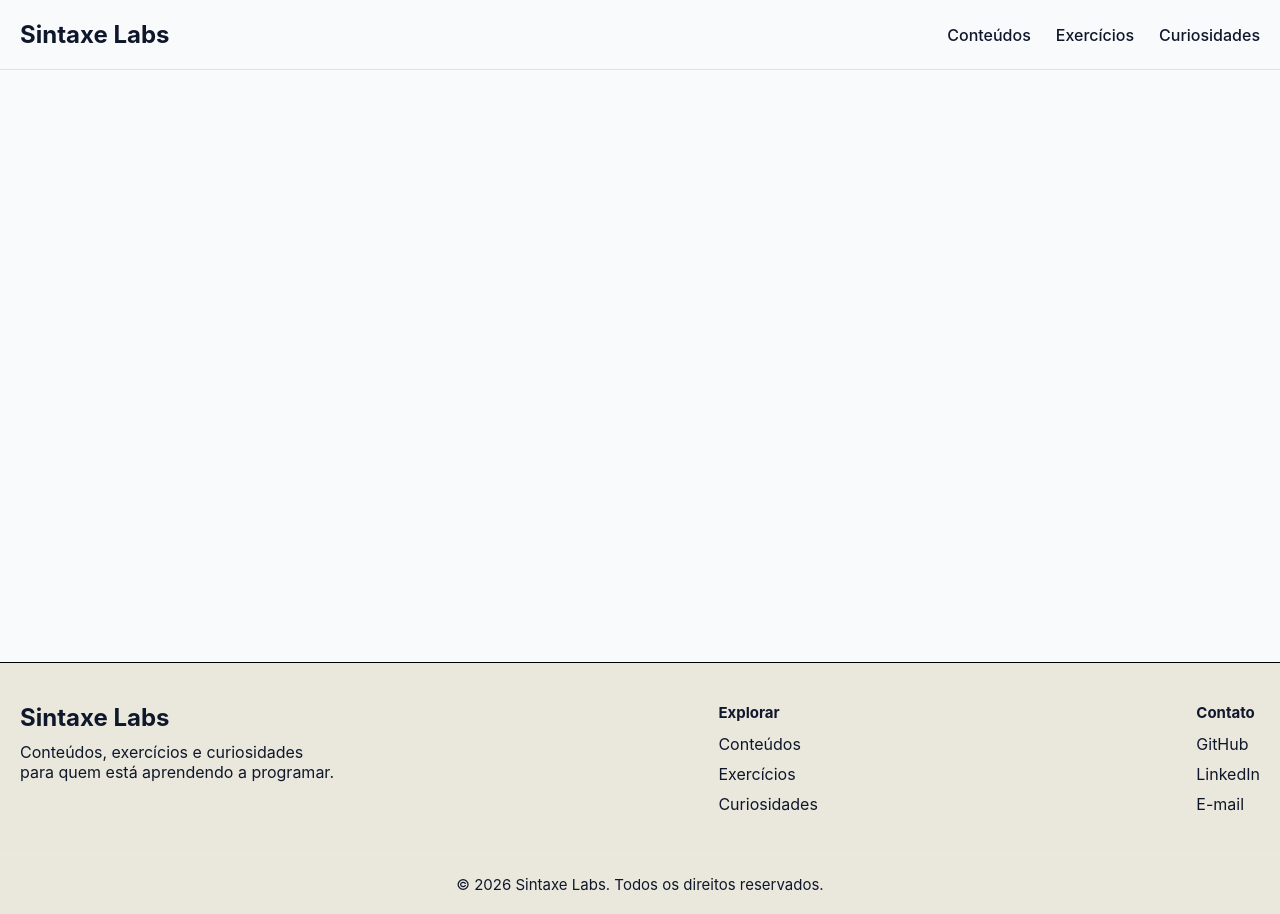
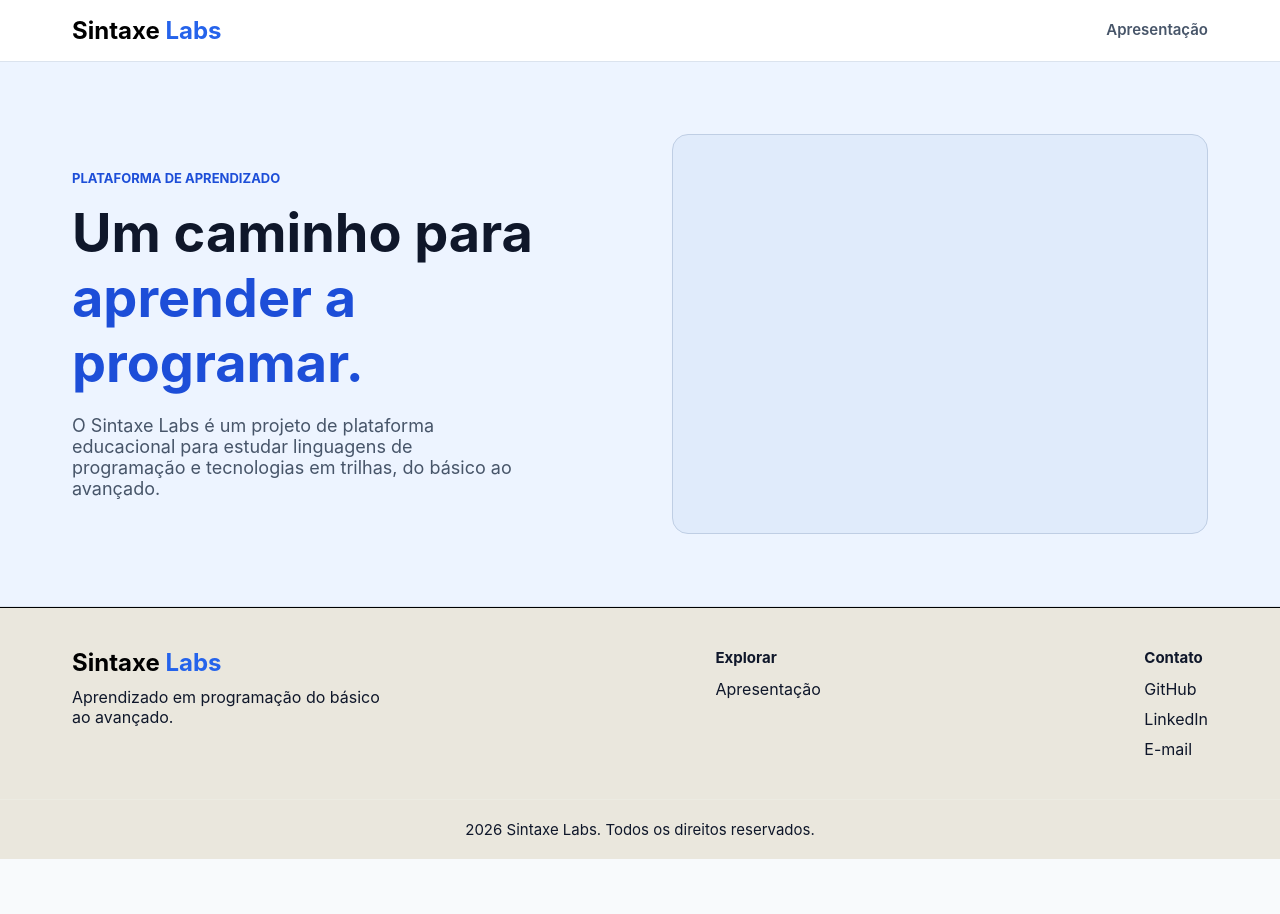
Before and after one commit to joaofranciscoms/projeto-sintaxe-labs-web-front-end, a plain HTML site: page index.html in a window 1280 px wide. After the commit the page ends 859 px from the top, so only its background shows below. Drawn offline with Linux system fonts and the light colour scheme.

Commit message:
Iniciando o desenvolvimento dos recursos internos da landing page, construindo o design do card de apresentação

```diff
--- a/index.html
+++ b/index.html
@@ -1,5 +1,5 @@
 <!DOCTYPE html>
-<html lang="en">
+<html lang="pt-BR">
 <head>
     <meta charset="UTF-8">
     <meta name="viewport" content="width=device-width, initial-scale=1.0">
@@ -7,49 +7,58 @@
     <link rel="stylesheet" href="style.css">
 </head>
 <body>
-    <header class="header">
-        <div class="container">
-            <h2>Sintaxe Labs</h2>
-            <nav class="nav" aria-label="Navegação principal">
-                <ul class="list">
-                    <li><a href="#" class="link">Conteúdos</a></li>
-                    <li><a href="#" class="link">Exercícios</a></li>
-                    <li><a href="#" class="link">Curiosidades</a></li>
-                </ul>
-            </nav>
+    <header class="cabecalho">
+        <div class="largura-pagina conteudo-cabecalho">
+            <span class="marca">Sintaxe <span>Labs</span></span>
+
+            <div class="menu-principal">
+                <span>Apresentação</span>
+            </div>
         </div>
     </header>
-    <main class="main">
 
+    <main>
+        <section class="secao-apresentacao">
+            <div class="largura-pagina duas-colunas">
+                <div class="coluna card-apresentacao">
+                    <p class="rotulo">Plataforma de aprendizado</p>
+                    <h1>Um caminho para <span>aprender a programar.</span></h1>
+                    <p class="descricao-apresentacao">O Sintaxe Labs é um projeto de plataforma educacional para estudar linguagens de programação e tecnologias em trilhas, do básico ao avançado.</p>
+                </div>
+
+                <div class="coluna imagem">
+                    <div class="imagem-reservada"></div>
+                </div>
+            </div>
+        </section>
     </main>
-    <footer class="footer">
-        <div class="container footer-container">
-            <div class="footer-info">
-                <h2>Sintaxe Labs</h2>
-                <p>Conteúdos, exercícios e curiosidades para quem está aprendendo a programar.</p>
+
+    <footer class="rodape">
+        <div class="largura-pagina conteudo-rodape">
+            <div class="sobre-rodape">
+                <h2 class="marca">Sintaxe <span>Labs</span></h2>
+                <p>Aprendizado em programação do básico ao avançado.</p>
             </div>
 
-            <nav class="footer-nav" aria-label="Navegação do rodapé">
+            <div class="grupo-rodape">
                 <h3>Explorar</h3>
-                <ul class="footer-lista">
-                    <li><a href="#" class="footer-link">Conteúdos</a></li>
-                    <li><a href="#" class="footer-link">Exercícios</a></li>
-                    <li><a href="#" class="footer-link">Curiosidades</a></li>
+                <ul class="lista-rodape">
+                    <li>Apresentação</li>
                 </ul>
-            </nav>
+            </div>
 
-            <nav class="footer-nav" aria-label="Redes sociais">
+            <div class="grupo-rodape">
                 <h3>Contato</h3>
-                <ul class="footer-lista">
-                    <li><a href="#" class="footer-link">GitHub</a></li>
-                    <li><a href="#" class="footer-link">LinkedIn</a></li>
-                    <li><a href="#" class="footer-link">E-mail</a></li>
+                <ul class="lista-rodape">
+                    <li><a href="https://github.com/joaofranciscoms/projeto-sintaxe-labs-web-front-end">GitHub</a></li>
+                    <li>LinkedIn</li>
+                    <li>E-mail</li>
                 </ul>
-            </nav>
+            </div>
         </div>
 
-        <div class="footer-bottom">
-            <p>&copy; 2026 Sintaxe Labs. Todos os direitos reservados.</p>
+        <div class="direitos-autorais">
+            <p>2026 Sintaxe Labs. Todos os direitos reservados.</p>
         </div>
     </footer>
 </body>
--- a/style.css
+++ b/style.css
@@ -1,10 +1,14 @@
 :root {
-  --bg: #f8fafc;
-  --bg-footer: #EAE7DD;
+  --fundo: #f8fafc;
+  --fundo-rodape: #eae7dd;
   --texto: #0f172a;
+  --texto-secundario: #475569;
   --destaque: #2563eb;
-  --destaque-hover: #1d4ed8;
+  --azul-escuro: #1d4ed8;
   --detalhe: #f59e0b;
+  --borda: #dbe3ee;
+  --borda-rodape: rgba(248, 250, 252, 0.15);
+  --azul-claro: #edf4ff;
 }
 
 * {
@@ -14,97 +18,177 @@
 }
 
 body {
+  min-height: 100vh;
+  display: flex;
+  flex-direction: column;
   font-family: "Inter", system-ui, sans-serif;
-  background: var(--bg);
+  font-size: 16px;
+  background: var(--fundo);
   color: var(--texto);
-  min-height: 914px;
+}
+
+main {
+  flex: 1;
   display: flex;
   flex-direction: column;
 }
 
-.main {
-  flex: 1;
+.largura-pagina {
+  max-width: 1200px;
+  margin: 0 auto;
+  padding: 0 32px;
 }
 
-.header {
-  position: sticky;
-  top: 0;
-  z-index: 100;
-  background: rgba(248, 250, 252, 0.85);
-  border-bottom: 1px solid rgba(15, 23, 42, 0.1);
+.marca {
+  color: #000;
+  font-size: 24px;
+  font-weight: 750;
 }
 
-.container {
-  padding: 20px;
+.marca span {
+  color: var(--destaque);
+}
+
+.duas-colunas {
+  display: flex;
+  flex-wrap: wrap;
+  align-items: center;
+  gap: 64px;
+}
+
+.coluna {
+  flex: 1 1 320px;
+  min-width: 0;
+}
+
+.rotulo {
+  margin-bottom: 14px;
+  color: var(--azul-escuro);
+  font-size: 13px;
+  font-weight: 750;
+  text-transform: uppercase;
+}
+
+.cabecalho {
+  background: white;
+  border-bottom: 1px solid var(--borda);
+}
+
+.conteudo-cabecalho {
   display: flex;
   align-items: center;
   justify-content: space-between;
+  flex-wrap: wrap;
+  gap: 12px 28px;
+  padding-top: 16px;
+  padding-bottom: 16px;
 }
 
-.list {
+.menu-principal {
   display: flex;
-  gap: 25px;
-  list-style: none;
+  flex-wrap: wrap;
+  gap: 8px 28px;
 }
 
-.link {
-  color: var(--texto);
-  text-decoration: none;
-  font-weight: 500;
-  position: relative;
+.menu-principal span {
+  border-bottom: 2px solid transparent;
+  color: var(--texto-secundario);
+  font-size: 15px;
+  font-weight: 600;
 }
 
-.link:hover {
-  border-bottom: 2px solid var(--detalhe);
+.menu-principal span:hover {
+  border-bottom-color: var(--detalhe);
   color: var(--destaque);
 }
 
-.footer {
-  border-top: 1px solid black;
-  background: var(--bg-footer);
-  color: var(--texto);
-  margin-top: 60px;
+.secao-apresentacao {
+  flex: 1;
+  padding: 72px 0;
+  border-bottom: 1px solid var(--borda);
+  background: var(--azul-claro);
 }
 
-.footer-container {
+.card-apresentacao h1 {
+  font-size: 54px;
+}
+
+.card-apresentacao h1 span {
+  display: block;
+  color: var(--azul-escuro);
+}
+
+.descricao-apresentacao {
+  max-width: 440px;
+  margin-top: 20px;
+  color: var(--texto-secundario);
+  font-size: 18px;
+}
+
+.imagem {
+  overflow: hidden;
+  border: 1px solid #bfcee4;
+  border-radius: 16px;
+  background: #e0ebfb;
+}
+
+.imagem img {
+  display: block;
+  width: 100%;
+  height: auto;
+}
+
+.imagem-reservada {
+  height: 398px;
+}
+
+.rodape {
+  border-top: 1px solid black;
+  background: var(--fundo-rodape);
+}
+
+.conteudo-rodape {
+  display: flex;
   align-items: flex-start;
+  justify-content: space-between;
   flex-wrap: wrap;
   gap: 40px;
-  padding: 40px 20px;
+  padding-top: 40px;
+  padding-bottom: 40px;
 }
 
-.footer-info {
+.sobre-rodape {
   max-width: 320px;
 }
 
-.footer-info h2 {
+.sobre-rodape .marca {
   margin-bottom: 10px;
 }
 
-.footer-nav h3 {
+.grupo-rodape h3 {
+  margin-bottom: 12px;
   font-size: 15px;
-  margin-bottom: 12px;
 }
 
-.footer-lista {
+.lista-rodape {
   display: flex;
   flex-direction: column;
   gap: 10px;
   list-style: none;
 }
 
-.footer-link {
+.lista-rodape a {
   color: var(--texto);
   text-decoration: none;
 }
 
-.footer-link:hover {
-  color: var(--detalhe);
+.lista-rodape a:hover {
+  text-decoration: underline;
 }
 
-.footer-bottom {
+.direitos-autorais {
   padding: 20px;
+  border-top: 1px solid var(--borda-rodape);
+  font-size: 15px;
   text-align: center;
-  font-size: 15px;
-  border-top: 1px solid rgba(248, 250, 252, 0.15);
 }
```
